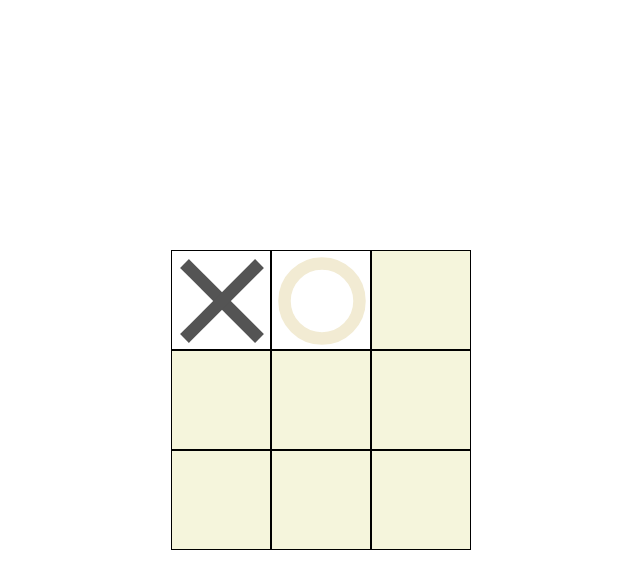
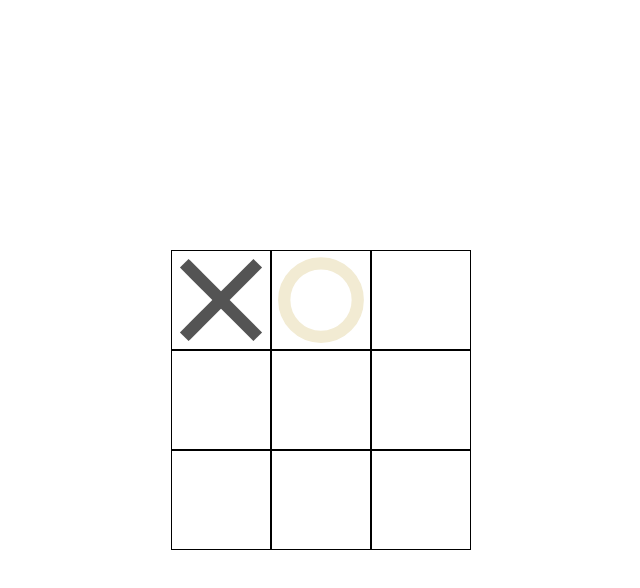
Before and after one commit to mitu-lv/mitu-lv.github.io, a plain HTML site: page index.html in a window 1280 px wide. Both pictures are taken after a click on the element 540 px from the left and 300 px from the top of the page. Shown: the whole page, without its empty margins (319-959 px from the left). Drawn offline with Linux system fonts and the light colour scheme.

Commit message:
Preparing playground.

```diff
--- a/js/desa.js
+++ b/js/desa.js
@@ -1,6 +1,21 @@
 
 var PLAYER = 1;
 var CPU = 2;
+
+function createSVG(paths) {
+    var namespace = 'http://www.w3.org/2000/svg';
+    var svg = document.createElementNS(namespace, 'svg');
+
+    svg.setAttribute('viewBox', '0 0 128 128');
+
+    paths.forEach(d => {
+        var path = document.createElementNS(namespace, 'path');
+        path.setAttribute('d', d);
+        svg.appendChild(path);
+    });
+
+    return svg;
+}
 
 function desa(container) {
     var pgState = [
@@ -16,28 +31,19 @@ function desa(container) {
 
         pgState[row][col] = who;
 
-        drawPg();
+        updatePg(row, col, who);
     }
 
     function drawPg() {
-        var fc = container.firstChild;
-
-        while( fc ) {
-            container.removeChild( fc );
-            fc = container.firstChild;
-        }
-
         pgState.forEach(function(row, i) {
             drawPgRow(row, i);
         });
     }
 
-    function drawPgRow(row, rowIndex) {
-        row.forEach(function(item, colIndex) {
-            var blockElem = this.blockElem = document.createElement('div');
+    function getStatStyle(who) {
         var className = 'empty';
 
-            switch(item) {
+        switch(who) {
             case 1:
                 className += ' player';
             break;
@@ -46,13 +52,41 @@ function desa(container) {
             break;
         }
 
-            blockElem.className = className;
+        return className;
+    }
+
+    function updatePg(row, col, who) {
+        const index = (3 * row + col);
+
+        var blockElem = document.querySelector('.empty:nth-child(' +  (index + 1) + ')');
+
+        blockElem.className = getStatStyle(who);
+    }
+
+    function drawPgRow(row, rowIndex) {
+        row.forEach(function(item, colIndex) {
+            var blockElem = document.createElement('div');
+            var x = createSVG(['M16,16L112,112', 'M112,16L16,112']);
+            var o = createSVG(['M64,16A48,48 0 1,0 64,112A48,48 0 1,0 64,16']);
+
+            x.setAttribute('class', 'xSprite');
+            x.querySelectorAll('path').forEach(d => {
+                d.setAttribute('class', 'xPath')
+            });
+
+            o.setAttribute('class', 'oSprite');
+            o.querySelector('path').setAttribute('class', 'oPath');
+
+            blockElem.appendChild(x);
+            blockElem.appendChild(o);
+
+            container.appendChild(blockElem);
+
+            blockElem.className = getStatStyle(pgState[rowIndex][colIndex]);
 
             blockElem.onclick = function() {
                 markState(rowIndex, colIndex, PLAYER);
             };
-
-            container.appendChild(blockElem);
         });
     }
 
--- a/main.css
+++ b/main.css
@@ -27,16 +27,36 @@ body
 .empty {
 	float: left;
 	border: 1px solid black;
-	background: beige;
+	/* background: beige; */
 
 	width: 98px;
 	height: 98px;
 }
-.player {
-	background: url(x.svg) no-repeat top left;
+.empty svg{
+  width: 98px;
+  height: 98px;
+  position: absolute;
+  display: none;
 }
-.cpu {
-	background: url(o.svg) no-repeat top left;
+.xPath {
+  fill: none;
+  stroke-width: 16px;
+  stroke: rgb(84, 84, 84);
+  stroke-dasharray: 135.764;
+  stroke-dashoffset: 0;
+}
+.oPath {
+  fill: none;
+  stroke-width: 16px;
+  stroke: rgb(242, 235, 211);
+  stroke-dasharray: 301.635;
+  stroke-dashoffset: 0;
+}
+.player .xSprite {
+  display: block;
+}
+.cpu .oSprite {
+	display: block;
 }
 .readonly {
 	position: relative;
```
Also changed, not shown: o.svg (deleted), x.svg (deleted). Lines whose indentation alone changed are shown as unchanged.
